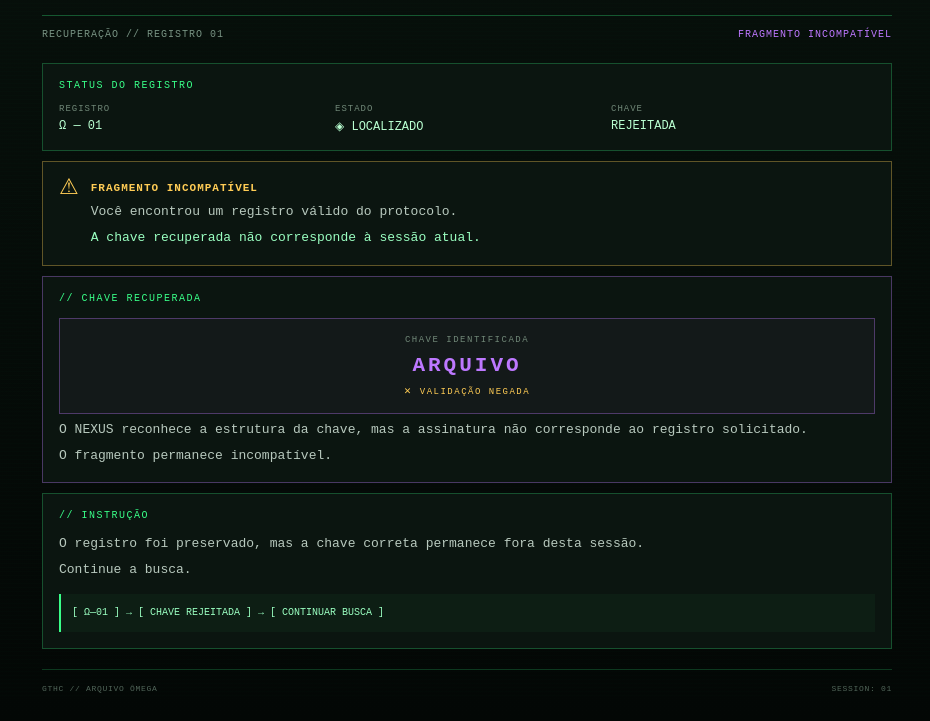
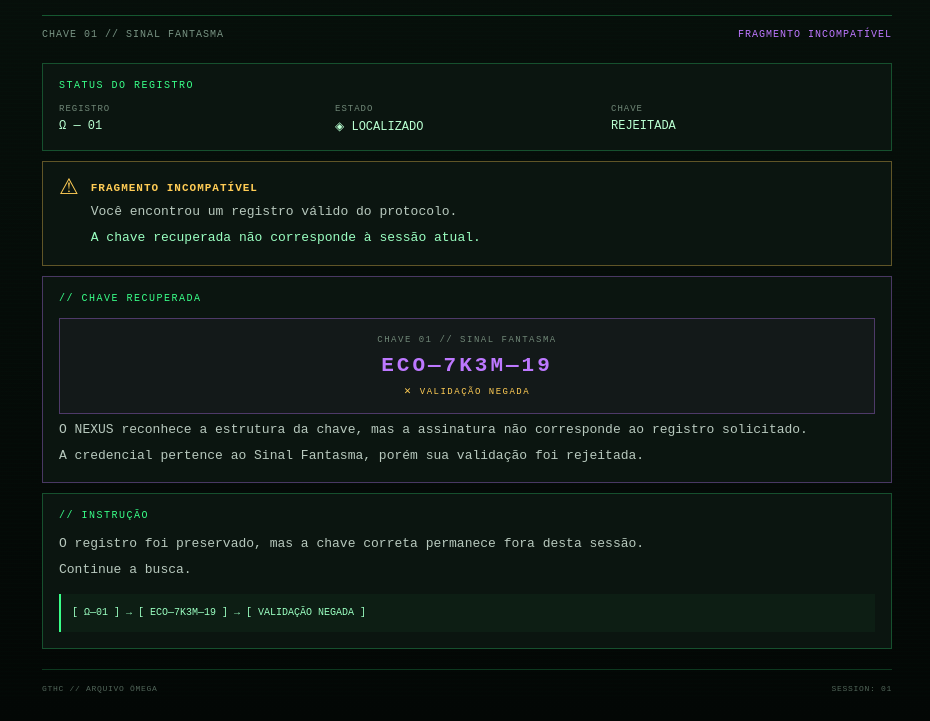
Before and after one commit to greenteamhc/protocolo-omega, a plain HTML site: page cartas/01.html in a window 1280 px wide. Shown: the part 104-825 px from the top of the page, without its empty margins (173-1103 px from the left). Drawn offline with Linux system fonts and the light colour scheme.

Commit message:
Update 01.html

```diff
--- a/cartas/01.html
+++ b/cartas/01.html
@@ -7,7 +7,9 @@
 <title>PROTOCOLO ÔMEGA — Registro 01</title>
 
 <style>
-*{box-sizing:border-box}
+*{
+    box-sizing:border-box
+}
 
 html,body{
     margin:0;
@@ -26,7 +28,11 @@ body{
     width:100%;
     min-height:100vh;
     padding:22px 12px 28px;
-    background:linear-gradient(180deg,#07100b 0%,#030705 100%);
+    background:linear-gradient(
+        180deg,
+        #07100b 0%,
+        #030705 100%
+    );
     position:relative;
     overflow:hidden
 }
@@ -220,7 +226,8 @@ p{
     color:#bd78ff;
     font-size:21px;
     letter-spacing:3px;
-    font-weight:bold
+    font-weight:bold;
+    overflow-wrap:anywhere
 }
 
 .rejected{
@@ -321,8 +328,8 @@ footer{
     }
 
     .key-value{
-        font-size:19px;
-        letter-spacing:2px
+        font-size:18px;
+        letter-spacing:1.5px
     }
 
     .code{
@@ -345,25 +352,40 @@ footer{
 
 <div class="topline"></div>
 
+
 <header class="header">
+
     <div class="dot"></div>
 
     <div>
         <p class="small">GTHC // NEXUS</p>
-        <h1>PROTOCOLO ÔMEGA</h1>
+
+        <h1>
+            PROTOCOLO ÔMEGA
+        </h1>
     </div>
+
 </header>
 
 
 <section class="classification">
-    <span>RECUPERAÇÃO // REGISTRO 01</span>
-    <span class="purple">FRAGMENTO INCOMPATÍVEL</span>
+
+    <span>
+        CHAVE 01 // SINAL FANTASMA
+    </span>
+
+    <span class="purple">
+        FRAGMENTO INCOMPATÍVEL
+    </span>
+
 </section>
 
 
 <section class="box">
 
-    <div class="label">STATUS DO REGISTRO</div>
+    <div class="label">
+        STATUS DO REGISTRO
+    </div>
 
     <div class="status">
 
@@ -389,11 +411,15 @@ footer{
 
 <section class="box alert">
 
-    <div class="alert-icon">⚠</div>
+    <div class="alert-icon">
+        ⚠
+    </div>
 
     <div>
 
-        <strong>FRAGMENTO INCOMPATÍVEL</strong>
+        <strong>
+            FRAGMENTO INCOMPATÍVEL
+        </strong>
 
         <p>
             Você encontrou um registro válido do protocolo.
@@ -410,16 +436,19 @@ footer{
 
 <section class="box false">
 
-    <div class="label">// CHAVE RECUPERADA</div>
+    <div class="label">
+        // CHAVE RECUPERADA
+    </div>
+
 
     <div class="key">
 
         <span class="key-label">
-            CHAVE IDENTIFICADA
+            CHAVE 01 // SINAL FANTASMA
         </span>
 
         <span class="key-value">
-            ARQUIVO
+            ECO—7K3M—19
         </span>
 
         <span class="rejected">
@@ -428,13 +457,15 @@ footer{
 
     </div>
 
+
     <p>
         O NEXUS reconhece a estrutura da chave,
         mas a assinatura não corresponde ao registro solicitado.
     </p>
 
     <p>
-        O fragmento permanece incompatível.
+        A credencial pertence ao Sinal Fantasma,
+        porém sua validação foi rejeitada.
     </p>
 
 </section>
@@ -442,11 +473,13 @@ footer{
 
 <section class="box">
 
-    <div class="label">// INSTRUÇÃO</div>
+    <div class="label">
+        // INSTRUÇÃO
+    </div>
 
     <p>
-        O registro foi preservado, mas a chave correta
-        permanece fora desta sessão.
+        O registro foi preservado,
+        mas a chave correta permanece fora desta sessão.
     </p>
 
     <p>
@@ -454,7 +487,7 @@ footer{
     </p>
 
     <p class="code">
-        [ Ω—01 ] → [ CHAVE REJEITADA ] → [ CONTINUAR BUSCA ]
+        [ Ω—01 ] → [ ECO—7K3M—19 ] → [ VALIDAÇÃO NEGADA ]
     </p>
 
 </section>
@@ -462,11 +495,16 @@ footer{
 
 <footer>
 
-    <span>GTHC // ARQUIVO ÔMEGA</span>
+    <span>
+        GTHC // ARQUIVO ÔMEGA
+    </span>
 
-    <span>SESSION: 01</span>
+    <span>
+        SESSION: 01
+    </span>
 
 </footer>
+
 
 </main>
 
```
